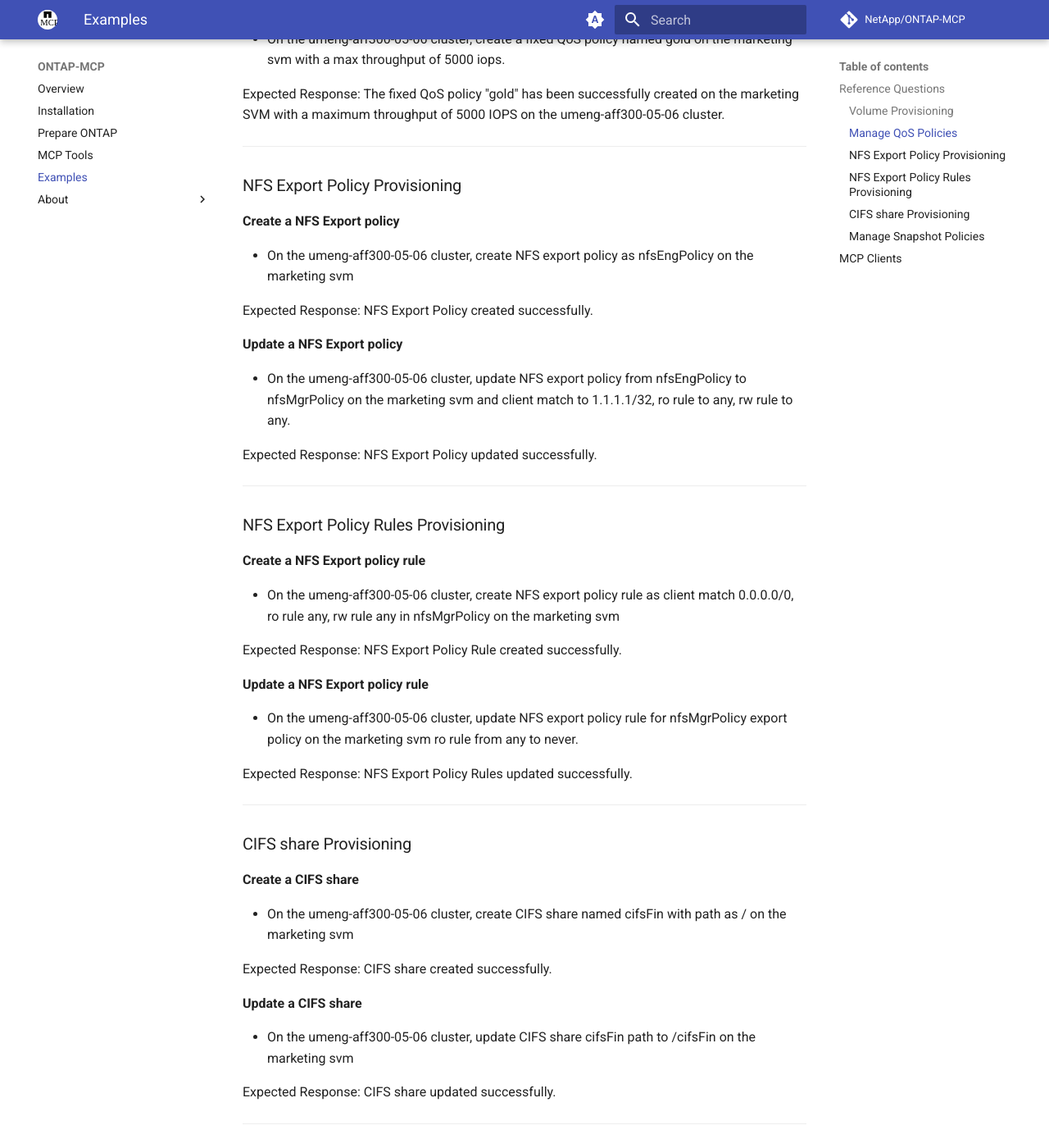
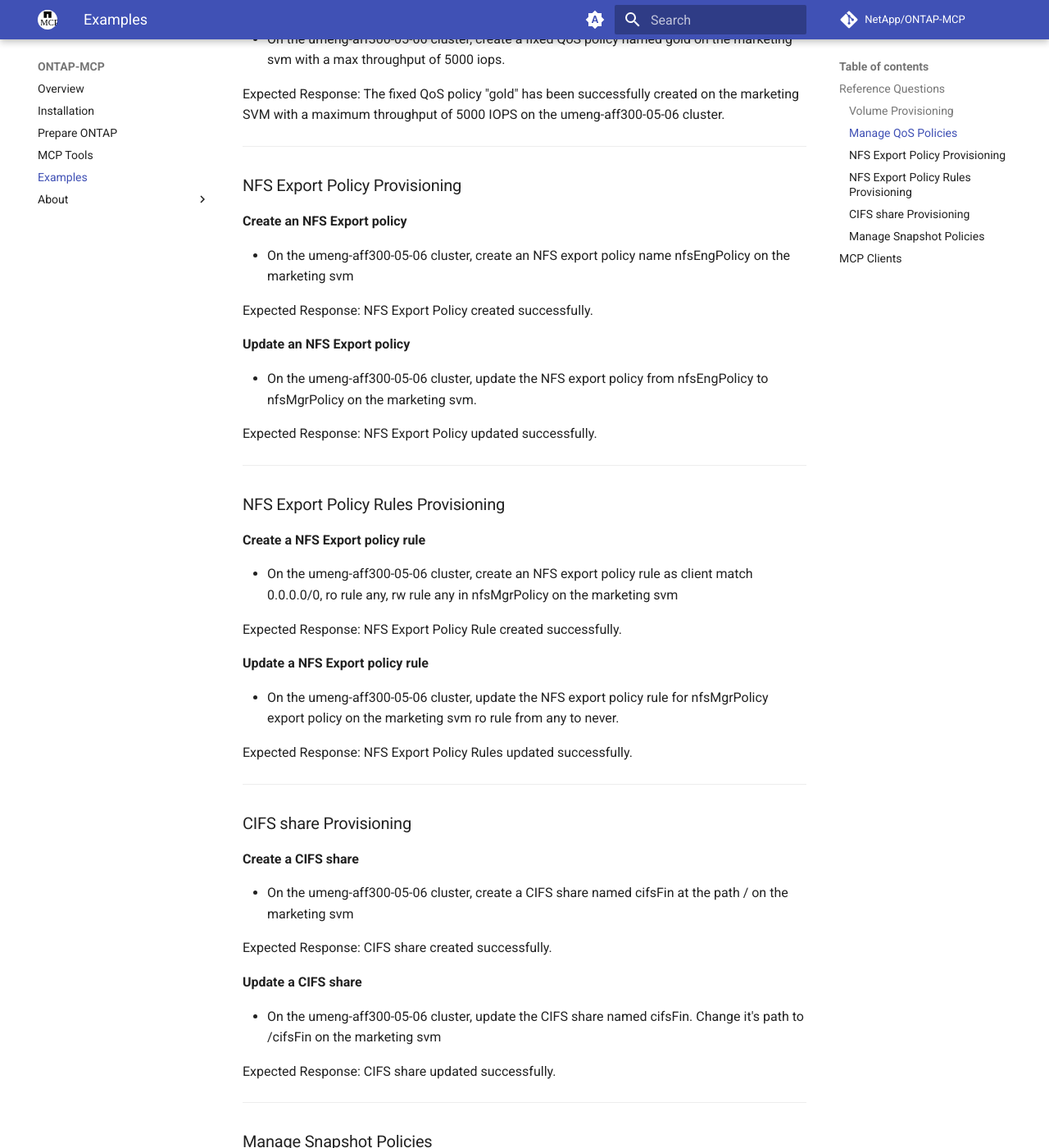
Before and after one commit to NetApp/ontap-mcp, an MkDocs documentation site: the page built from docs/examples.md, in a window 1280 px wide and 1400 px high, scrolled down 1141 px. Shown: the whole window at 82% size. Built offline with MkDocs 1.6.1 and Material for MkDocs 9.7.7, drawn with Linux system fonts in a browser that asks for light colours; comment, search, counter and statistics services are not loaded; the version menu is left out.

Commit message:
doc: handled review comments

```diff
--- a/docs/examples.md
+++ b/docs/examples.md
@@ -42,15 +42,15 @@ Expected Response: The fixed QoS policy "gold" has been successfully created on
 
 ### NFS Export Policy Provisioning
 
-**Create a NFS Export policy**
+**Create an NFS Export policy**
 
-- On the umeng-aff300-05-06 cluster, create NFS export policy as nfsEngPolicy on the marketing svm
+- On the umeng-aff300-05-06 cluster, create an NFS export policy name nfsEngPolicy on the marketing svm
 
 Expected Response: NFS Export Policy created successfully.
 
-**Update a NFS Export policy**
+**Update an NFS Export policy**
 
-- On the umeng-aff300-05-06 cluster, update NFS export policy from nfsEngPolicy to nfsMgrPolicy on the marketing svm and client match to 1.1.1.1/32, ro rule to any, rw rule to any.
+- On the umeng-aff300-05-06 cluster, update the NFS export policy from nfsEngPolicy to nfsMgrPolicy on the marketing svm.
 
 Expected Response: NFS Export Policy updated successfully.
 
@@ -60,13 +60,13 @@ Expected Response: NFS Export Policy updated successfully.
 
 **Create a NFS Export policy rule**
 
-- On the umeng-aff300-05-06 cluster, create NFS export policy rule as client match 0.0.0.0/0, ro rule any, rw rule any in nfsMgrPolicy on the marketing svm
+- On the umeng-aff300-05-06 cluster, create an NFS export policy rule as client match 0.0.0.0/0, ro rule any, rw rule any in nfsMgrPolicy on the marketing svm
 
 Expected Response: NFS Export Policy Rule created successfully.
 
 **Update a NFS Export policy rule**
 
-- On the umeng-aff300-05-06 cluster, update NFS export policy rule for nfsMgrPolicy export policy on the marketing svm ro rule from any to never.
+- On the umeng-aff300-05-06 cluster, update the NFS export policy rule for nfsMgrPolicy export policy on the marketing svm ro rule from any to never.
 
 Expected Response: NFS Export Policy Rules updated successfully.
 
@@ -76,13 +76,13 @@ Expected Response: NFS Export Policy Rules updated successfully.
 
 **Create a CIFS share**
 
-- On the umeng-aff300-05-06 cluster, create CIFS share named cifsFin with path as / on the marketing svm
+- On the umeng-aff300-05-06 cluster, create a CIFS share named cifsFin at the path / on the marketing svm
 
 Expected Response: CIFS share created successfully.
 
 **Update a CIFS share**
 
-- On the umeng-aff300-05-06 cluster, update CIFS share cifsFin path to /cifsFin on the marketing svm
+- On the umeng-aff300-05-06 cluster, update the CIFS share named cifsFin. Change it's path to /cifsFin on the marketing svm
 
 Expected Response: CIFS share updated successfully.
 
```
